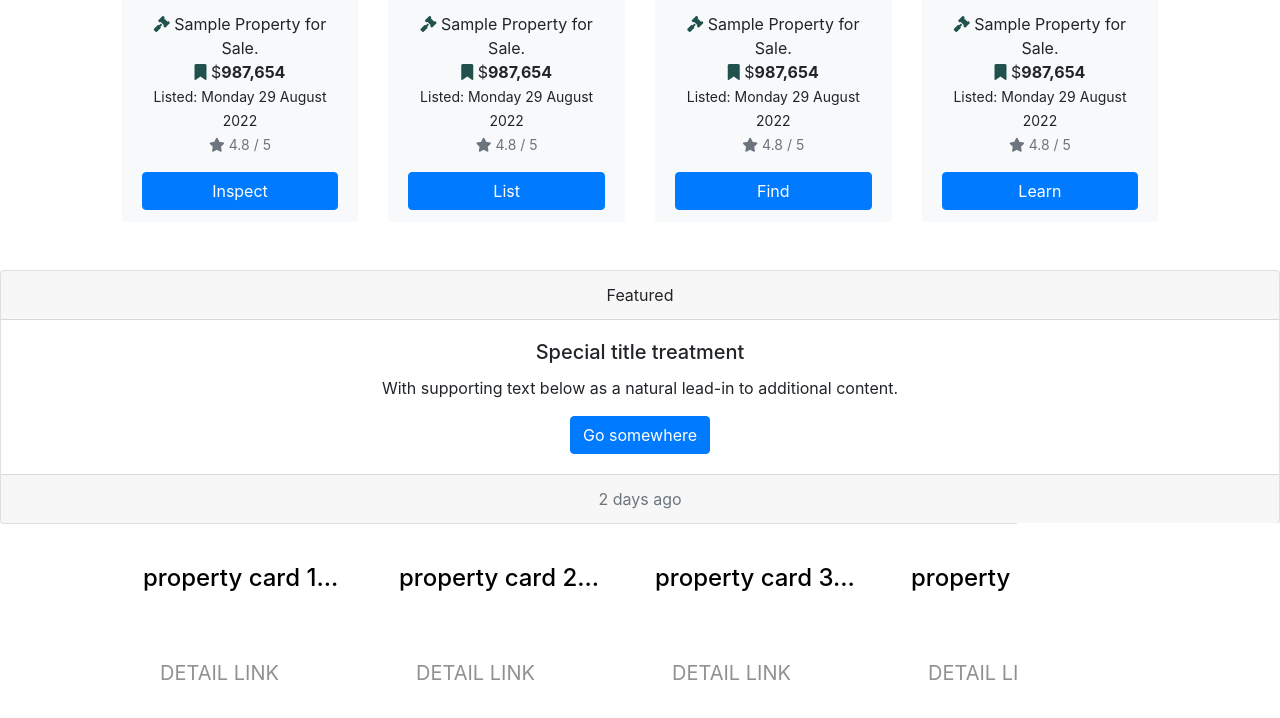
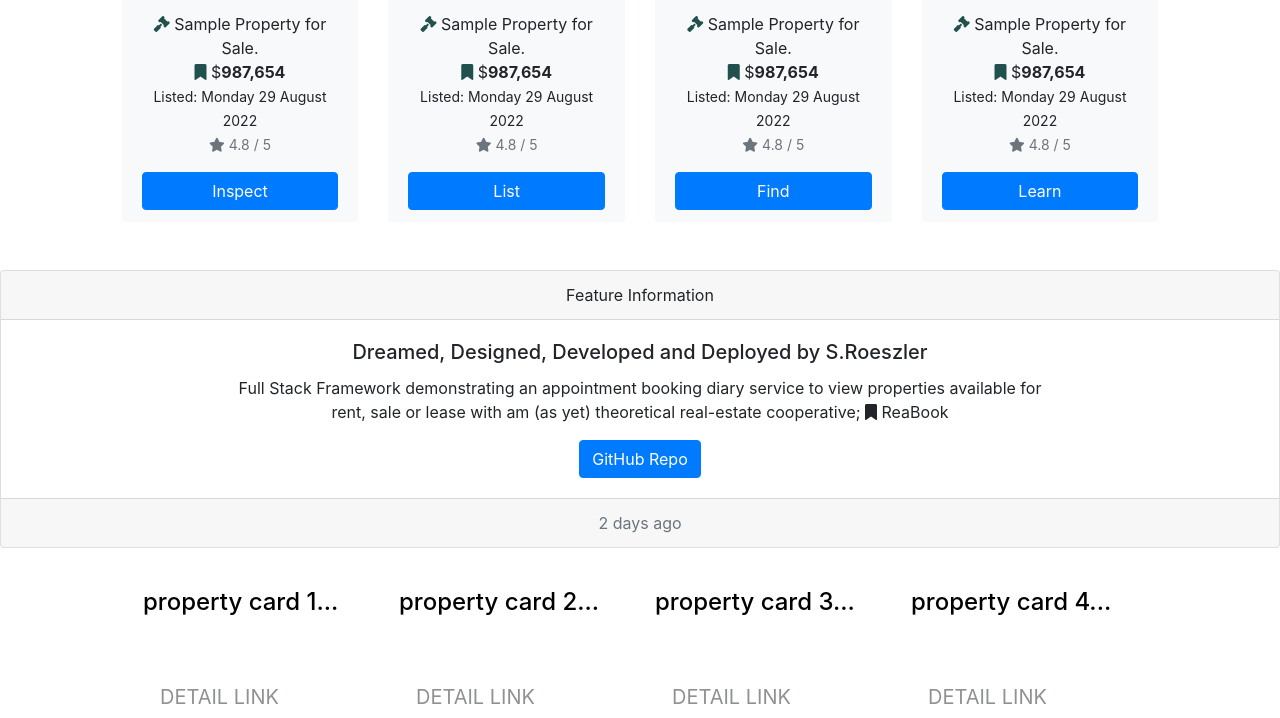
Before and after one commit to roeszler/reabook, a Django app: page / in a window 1280 px wide. Shown: the part 1002-1720 px from the top of the page. Before the commit the page ends 1682 px from the top, so only its background shows below. Run offline with Django 3.2, Linux system fonts and the light colour scheme; some libraries are stand-ins or nearby versions.

Commit message:
add footer framework for base.html

```diff
--- a/app_home/templates/home/index.html
+++ b/app_home/templates/home/index.html
@@ -178,7 +178,7 @@
                 <!-- Lease -->
                 <div class="col-sm-6 col-md-4 col-lg-3 col-xl-3">
                     <div class="card index-property-card h-100 border-0 text-center">
-                        <p class="ribbon">Lease Space</p>
+                        <p class="ribbon">Lease Spaces</p>
                         <a href="">
                             <!-- <img class="card-img-top img-fluid" src="https://res.cloudinary.com/yodakode/image/upload/v1661942864/ReaBook/noimage_448px_fwcaik.jpg" alt="{{ property.name }}"> -->
                             <img class="card-img-top img-fluid" src="https://res.cloudinary.com/yodakode/image/upload/v1662054656/ReaBook/jason-leung-poI7DelFiVA-unsplash_l6e6kr.png" alt="{{ property.name }}">
@@ -211,12 +211,12 @@
 <!-- Feature Card -->
 <div class="card text-center mt-5">
     <div class="card-header">
-        Featured
+        Feature Information
     </div>
     <div class="card-body">
-        <h5 class="card-title">Special title treatment</h5>
-        <p class="card-text">With supporting text below as a natural lead-in to additional content.</p>
-        <a href="#" class="btn btn-primary">Go somewhere</a>
+        <h5 class="card-title">Dreamed, Designed, Developed and Deployed by S.Roeszler</h5>
+        <p class="card-text">Full Stack Framework demonstrating an appointment booking diary service to view properties available for<br>rent, sale or lease with am (as yet) theoretical real-estate cooperative; <i class="fa fa-bookmark"></i> ReaBook</p>
+        <a href="https://github.com/roeszler" class="btn btn-primary">GitHub Repo</a>
     </div>
     <div class="card-footer text-muted">
         2 days ago
--- a/static/css/base.css
+++ b/static/css/base.css
@@ -13,6 +13,12 @@ html {
     padding-top: 12rem;
     padding-bottom: 12rem;
 } */
+
+
+footer {
+    padding-top: 5rem;
+}
+
 
 input:focus::placeholder {
     color: transparent;
@@ -284,11 +290,10 @@ font-weight: 100;
 }
 
 @keyframes index-property-card-zoom {
-    from{
+    from {
         transform: scale(1);
         margin-left: 0%;
-    }
-    to {
+    } to {
         transform: scale(1.02)
         margin-left: 1.5%;
     }
--- a/templates/base.html
+++ b/templates/base.html
@@ -74,7 +74,7 @@
             <div class="col-12 col-lg-7 my-auto py-1 py-lg-0 ">
                 <ul class="list-inline list-unstyled text-center text-lg-right my-0">
 
-                    <!-- Quicksearch Form -->
+                    <!-- Quick search Form -->
                     <li class="list-inline-item">
                         <form method="GET" action="#" class="form form-inline my-2 my-lg-0" id="header-search">
                             {% csrf_token %}
@@ -151,13 +151,22 @@
     <div></div>
     {% endif %}
 
-    <!-- Subheader info header underneath the main header -->
+    <!-- Information alert header underneath the main header -->
     {% block page_header %}
     {% endblock %}
 
     <!-- Main page content  -->
     {% block content %}
     {% endblock %}
+
+    <footer>
+        <!-- <div class="row h-5 sticky-bottom"> -->
+        <div class="row h-5 fixed-bottom px-2">
+            <div class="col-4 bg-info text-lg-left">Left Column</div>
+            <div class="col-4 bg-success text-lg-center">Middle Column</div>
+            <div class="col-4 bg-warning text-lg-right">Right Column</div>
+        </div>
+    </footer>
 
     <!-- Js to load at end -->
     {% block postload_js %}
```
